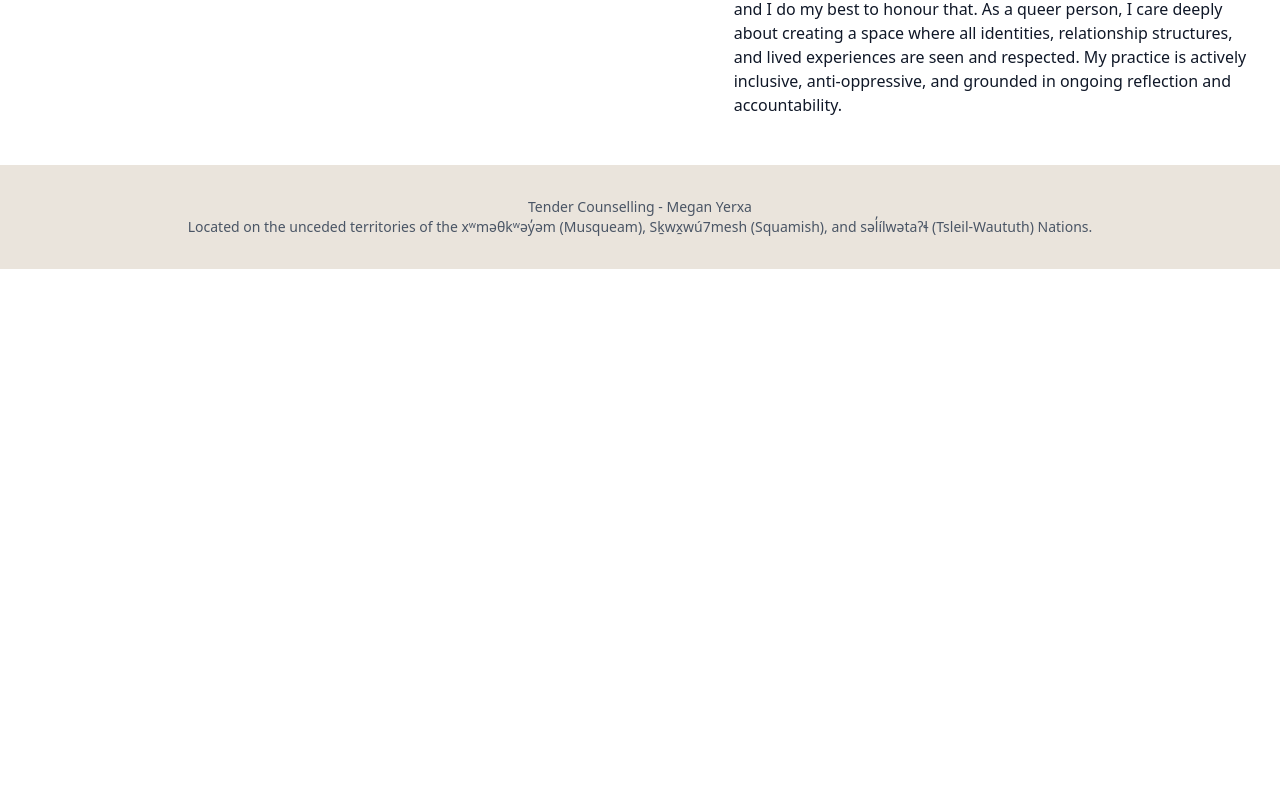
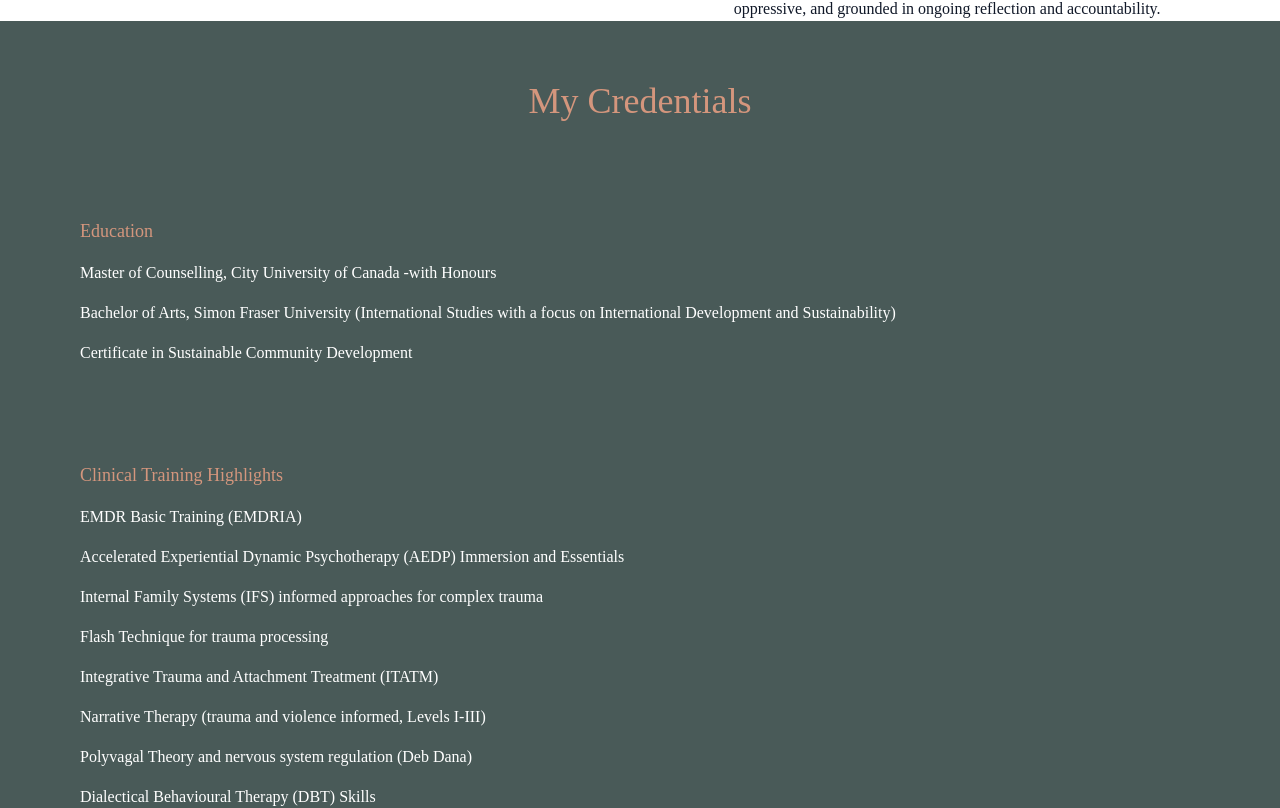
Before and after one commit to alexcoticehn/tender-ui, a Next.js app: page /about in a window 1280 px wide. Shown: the part 1139-1947 px from the top of the page. Before the commit the page ends 1408 px from the top, so only its background shows below. Built offline with nearby package versions, Linux system fonts and the light colour scheme.

Commit message:
add credentials section

```diff
--- a/src/app/about/page.tsx
+++ b/src/app/about/page.tsx
@@ -3,7 +3,7 @@
 
 export default function About() {
   return (
-      <div className="min-h-screen text-gray-900 font-sans">
+      <div className="min-h-screen text-gray-900 font-serif">
           <div className="mx-auto px-4 py-4 flex flex-col md:ml-auto bg-[url(/images/hero-trees-cropped_1.png)] bg-cover bg-size-75 min-h-150 pointer-events-none">
           <div className="relative flex flex-row">
           <Header />
@@ -40,6 +40,26 @@
                 My practice is actively inclusive, anti-oppressive, and grounded in ongoing reflection and accountability.</p>
             </div>
           </section>
+          <section className="mx-auto bg-[#495a58] flex flex-col gap-4">
+            <h2 className="text-4xl mx-auto justify-center text-[#d4967d] flex flex-row pt-15">
+              My Credentials
+            </h2>
+            <p className="flex flex-row justify-start text-[#d4967d] ml-20 pt-20 text-lg">Education</p>
+            <p className="flex flex-row justify-start text-white ml-20">Master of Counselling, City University of Canada -with Honours</p>
+            <p className="flex flex-row justify-start text-white ml-20">Bachelor of Arts, Simon Fraser University (International Studies with a focus on International Development and Sustainability)</p>
+            <p className="flex flex-row justify-start text-white ml-20">Certificate in Sustainable Community Development</p>
+            <p className="flex flex-row justify-start text-[#d4967d] ml-20 pt-20 text-lg">Clinical Training Highlights</p>
+            <p className="flex flex-row justify-start text-white ml-20">EMDR Basic Training (EMDRIA)</p>
+            <p className="flex flex-row justify-start text-white ml-20">Accelerated Experiential Dynamic Psychotherapy (AEDP) Immersion and Essentials</p>
+            <p className="flex flex-row justify-start text-white ml-20">Internal Family Systems (IFS) informed approaches for complex trauma</p>
+            <p className="flex flex-row justify-start text-white ml-20">Flash Technique for trauma processing</p>
+            <p className="flex flex-row justify-start text-white ml-20">Integrative Trauma and Attachment Treatment (ITATM)</p>
+            <p className="flex flex-row justify-start text-white ml-20">Narrative Therapy (trauma and violence informed, Levels I-III)</p>
+            <p className="flex flex-row justify-start text-white ml-20">Polyvagal Theory and nervous system regulation (Deb Dana)</p>
+            <p className="flex flex-row justify-start text-white ml-20">Dialectical Behavioural Therapy (DBT) Skills</p>
+            <p className="flex flex-row justify-start text-white ml-20">Response-Based Practice and narrative informed approaches (Allan Wade)</p>
+            <p className="flex flex-row justify-start text-white ml-20 pb-15">Additional training in Emotion Freedom Tapping, inner child work, cultural safety, and non-violent communication</p>
+          </section>
 
       </div>
   );
```
